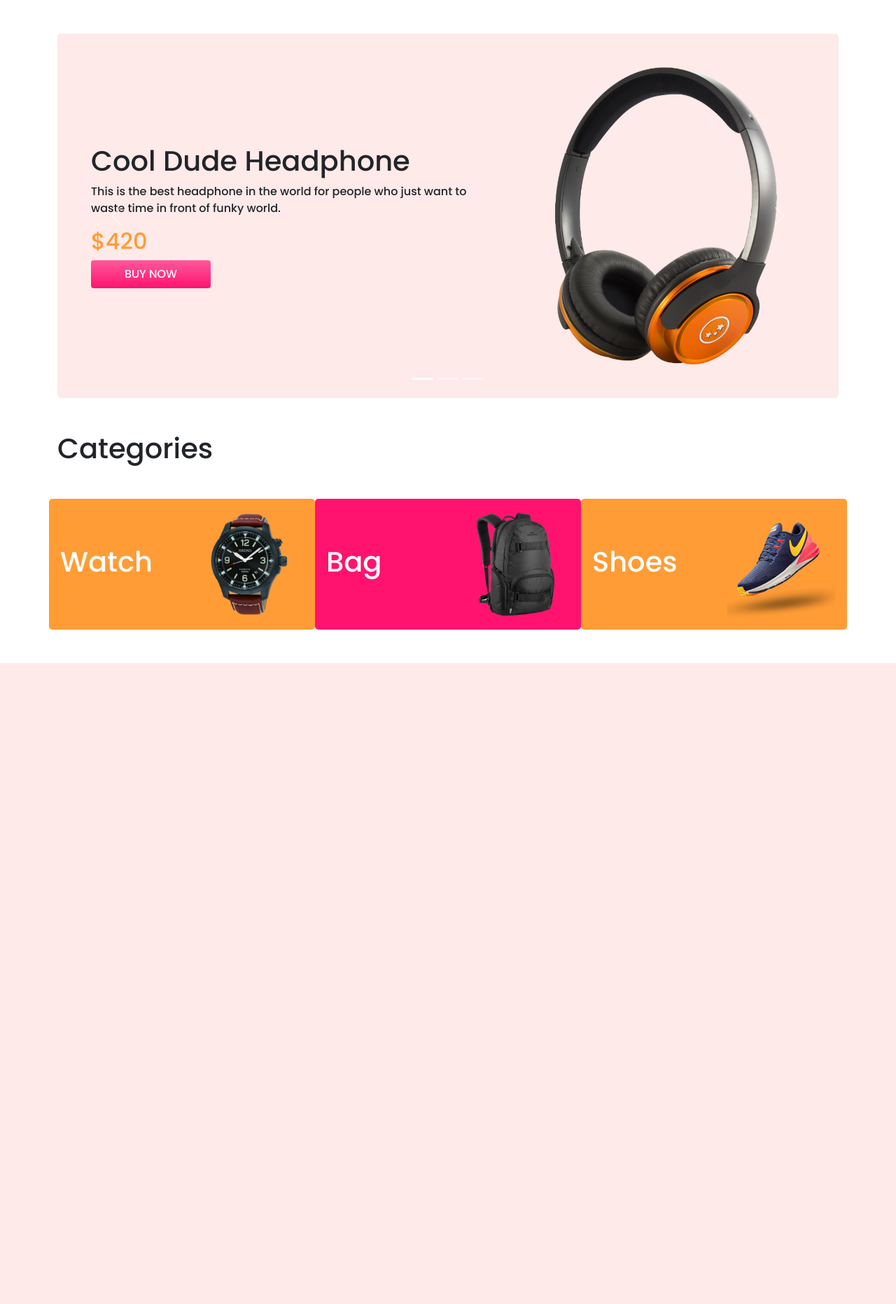
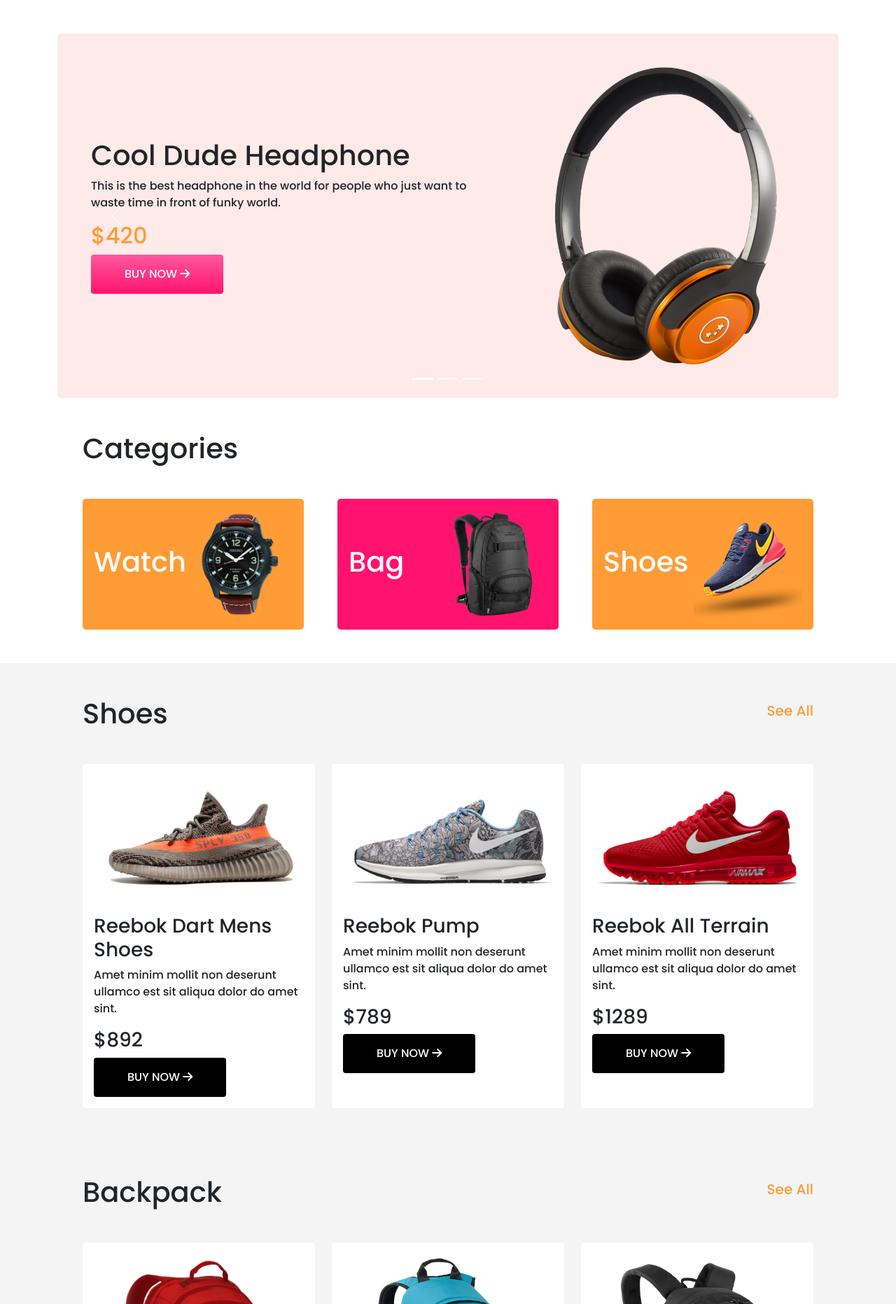
Before and after one commit to Nargis21/Panda-commerce, a PHP site: page / in a window 1280 px wide. Shown: the part 56-1920 px from the top of the page at 70% size. Before the commit the page ends 1004 px from the top, so only its background shows below. Run offline with PHP 8.4, Linux system fonts and the light colour scheme; some libraries are stand-ins or nearby versions.

Commit message:
Final commit

```diff
--- a/index.html
+++ b/index.html
@@ -84,7 +84,8 @@
                                 <p>This is the best headphone in the world for people who just want to waste time in
                                     front of funky world. </p>
                                 <h2>$420</h2>
-                                <button class="button px-5 py-2 rounded-2">BUY NOW</button>
+                                <button class="button px-5 py-3 rounded-2">BUY NOW <i
+                                        class="fas fa-arrow-right"></i></button>
                             </div>
                             <div class="col-lg-5 col-md-5 col-12">
                                 <img src="images/banner-images/headphone.png" class="d-block w-100" alt="...">
@@ -98,7 +99,8 @@
                                 <p>This is the best tv in the world for people who just want to waste time in front of
                                     tv.</p>
                                 <h2>$1200</h2>
-                                <button class="button px-5 py-2 rounded-2">BUY NOW</button>
+                                <button class="button px-5 py-3 rounded-2">BUY NOW
+                                    <i class="fas fa-arrow-right"></i></button>
                             </div>
                             <div class="col-lg-5 col-md-5 col-12">
                                 <img src="images/banner-images/tv.png" class="d-block w-100" alt="...">
@@ -113,7 +115,8 @@
                                     of fake sports.
                                 </p>
                                 <h2>$600</h2>
-                                <button class="button px-5 py-2 rounded-2">BUY NOW</button>
+                                <button class="button px-5 py-3 rounded-2">BUY NOW <i
+                                        class="fas fa-arrow-right"></i></button>
                             </div>
                             <div class="col-lg-5 col-md-5 col-12">
                                 <img src="images/banner-images/xbox.png" class="d-block w-100" alt="...">
@@ -137,30 +140,158 @@
         </section>
     </header>
     <main>
-        <section class="container my-5">
+        <section class="container my-5 px-5">
             <h1 class="my-5">Categories</h1>
-            <div class="row g-4">
-                <div class="col-lg-4 col-md-4 col-12 mini-card-1 rounded-3 p-3">
-                    <div class="d-flex align-items-center justify-content-between ">
+            <div class="row g-5">
+                <div class="col-lg-4 col-md-6 col-12">
+                    <div class="d-flex align-items-center justify-content-between mini-card-1 rounded-3 p-3">
                         <h1 class="text-white">Watch</h1>
                         <img class="w-auto" src="images/categories/watch.png" alt="">
                     </div>
                 </div>
-                <div class="col-lg-4 col-md-4 col-12 mini-card-2 rounded-3 p-3">
-                    <div class="d-flex align-items-center justify-content-between">
+                <div class="col-lg-4 col-md-6 col-12">
+                    <div class="d-flex align-items-center justify-content-between mini-card-2 rounded-3 p-3">
                         <h1 class="text-white">Bag</h1>
                         <img class="w-auto" src="images/categories/bag.png" alt="">
                     </div>
                 </div>
-                <div class="col-lg-4 col-md-4 col-12 mini-card-3 rounded-3 p-3">
-                    <div class="d-flex align-items-center justify-content-between">
+                <div class="col-lg-4 col-md-6 col-12">
+                    <div class="d-flex align-items-center justify-content-between mini-card-3 rounded-3 p-3">
                         <h1 class="text-white">Shoes</h1>
                         <img class="w-auto" src="images/categories/shoes.png" alt="">
                     </div>
                 </div>
             </div>
         </section>
+        <section class="section-bg pb-5">
+            <div class="container my-5 px-5">
+                <div class="d-flex justify-content-between align-items-center">
+                    <h1 class="my-5">Shoes</h1>
+                    <h5 class="see">See All</h5>
+                </div>
+                <div class="row row-cols-1 row-cols-md-2 row-cols-lg-3 g-4 ">
+                    <div class="col">
+                        <div class="card h-100 border-0 rounded-3">
+                            <img src="images/shoes/shoe-1.png" class="card-img-top" alt="...">
+                            <div class="card-body">
+                                <h3 class="card-title">Reebok Dart Mens Shoes</h3>
+                                <p class="card-text">Amet minim mollit non deserunt ullamco est sit aliqua dolor do amet
+                                    sint. </p>
+                                <h3>$892</h3>
+                                <button class="bg-black text-white px-5 py-3 rounded-2 border-0">BUY NOW <i
+                                        class="fas fa-arrow-right"></i></button>
+                            </div>
+                            <div>
+
+                            </div>
+                        </div>
+                    </div>
+                    <div class="col">
+                        <div class="card h-100 border-0 rounded-3">
+                            <img src="images/shoes/shoe-2.png" class="card-img-top" alt="...">
+                            <div class="card-body">
+                                <h3 class="card-title">Reebok Pump</h3>
+                                <p class="card-text">Amet minim mollit non deserunt ullamco est sit aliqua dolor do amet
+                                    sint. </p>
+                                <h3>$789</h3>
+                                <button class="bg-black text-white px-5 py-3 rounded-2 border-0">BUY NOW <i
+                                        class="fas fa-arrow-right"></i></button>
+                            </div>
+                            <div>
+
+                            </div>
+                        </div>
+                    </div>
+                    <div class="col">
+                        <div class="card h-100 border-0 rounded-3">
+                            <img src="images/shoes/shoe-3.png" class="card-img-top" alt="...">
+                            <div class="card-body">
+                                <h3 class="card-title">Reebok All Terrain</h3>
+                                <p class="card-text">Amet minim mollit non deserunt ullamco est sit aliqua dolor do amet
+                                    sint. </p>
+                                <h3>$1289</h3>
+                                <button class="bg-black text-white px-5 py-3 rounded-2 border-0">BUY NOW <i
+                                        class="fas fa-arrow-right"></i></button>
+                            </div>
+                            <div>
+
+                            </div>
+                        </div>
+                    </div>
+
+                </div>
+            </div>
+
+            <div class="container my-5 px-5">
+                <div class="d-flex justify-content-between align-items-center">
+                    <h1 class="my-5">Backpack</h1>
+                    <h5 class="see">See All</h5>
+                </div>
+                <div class="row row-cols-1 row-cols-md-2 row-cols-lg-3 g-4 ">
+                    <div class="col">
+                        <div class="card h-100 border-0 rounded-3">
+                            <img src="images/bags/bag-1.png" class="card-img-top" alt="...">
+                            <div class="card-body">
+                                <h3 class="card-title">Biaowang Backpack</h3>
+                                <p class="card-text">Amet minim mollit non deserunt ullamco est sit aliqua dolor do amet
+                                    sint. </p>
+                                <h3>$892</h3>
+                                <button class="bg-black text-white px-5 py-3 rounded-2 border-0">BUY NOW <i
+                                        class="fas fa-arrow-right"></i></button>
+                            </div>
+                            <div>
+
+                            </div>
+                        </div>
+                    </div>
+                    <div class="col">
+                        <div class="card h-100 border-0 rounded-3">
+                            <img src="images/bags/bag-2.png" class="card-img-top" alt="...">
+                            <div class="card-body">
+                                <h3 class="card-title">Dxyizu WS54 Smart</h3>
+                                <p class="card-text">Amet minim mollit non deserunt ullamco est sit aliqua dolor do amet
+                                    sint. </p>
+                                <h3>$789</h3>
+                                <button class="bg-black text-white px-5 py-3 rounded-2 border-0">BUY NOW <i
+                                        class="fas fa-arrow-right"></i></button>
+                            </div>
+                            <div>
+
+                            </div>
+                        </div>
+                    </div>
+                    <div class="col">
+                        <div class="card h-100 border-0 rounded-3">
+                            <img src="images/bags/bag-3.png" class="card-img-top" alt="...">
+                            <div class="card-body">
+                                <h3 class="card-title">Ison Backpack</h3>
+                                <p class="card-text">Amet minim mollit non deserunt ullamco est sit aliqua dolor do amet
+                                    sint. </p>
+                                <h3>$1289</h3>
+                                <button class="bg-black text-white px-5 py-3 rounded-2 border-0">BUY NOW <i
+                                        class="fas fa-arrow-right"></i></button>
+                            </div>
+                            <div>
+
+                            </div>
+                        </div>
+                    </div>
+
+                </div>
+            </div>
+        </section>
     </main>
+    <footer class="container">
+        <div class="my-5 slide-background rounded-3 p-5 d-flex align-items-center justify-content-center flex-column">
+            <h3 class="fw-bold">LET'S STAY IN TOUCH</h3>
+            <p>Get updates on sales specials and more</p>
+            <div class="input-group w-50">
+                <input type="search" class="form-control rounded" placeholder="Enter your email" aria-label="Search"
+                    aria-describedby="search-addon" />
+                <button type="button" class="btn button px-4">Sent</button>
+            </div>
+        </div>
+    </footer>
     <!-- Js bundle stylesheet -->
     <script src="https://cdn.jsdelivr.net/npm/bootstrap@5.1.3/dist/js/bootstrap.bundle.min.js"
         integrity="sha384-ka7Sk0Gln4gmtz2MlQnikT1wXgYsOg+OMhuP+IlRH9sENBO0LRn5q+8nbTov4+1p"
--- a/style.css
+++ b/style.css
@@ -35,3 +35,9 @@ color:#FF9C35;
 .mini-card-3{
     background-color:#FF9C35;
 }
+.see{
+    color: #FF9C35;
+}
+.section-bg{
+    background-color: #F4F4F4;
+}
```
